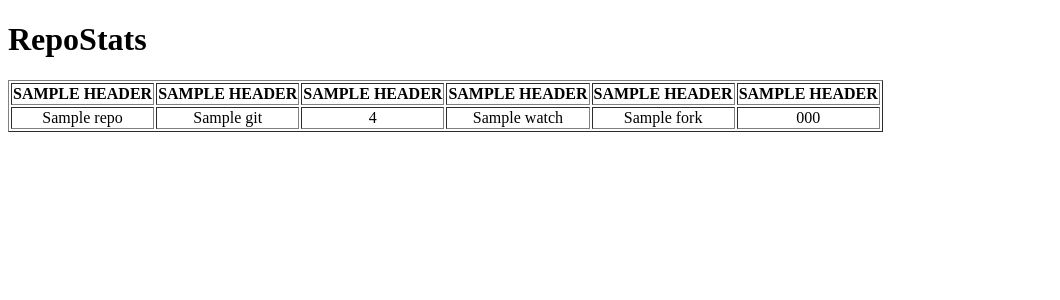
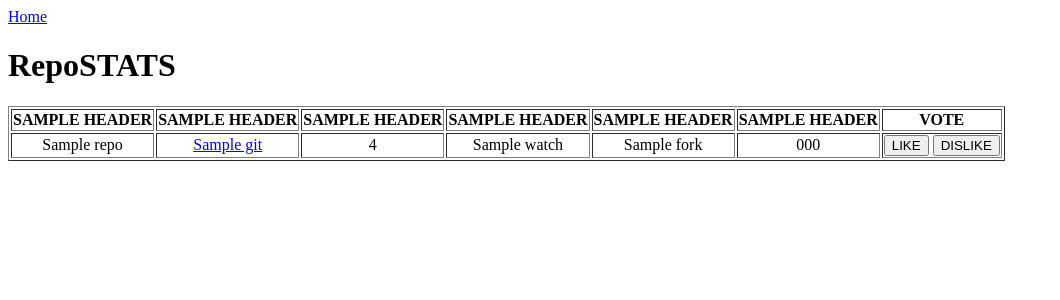
Before and after one commit to alecarb10/cli-apps-web-interface, a Flask app: template web/templates/data.html in a window 1280 px wide. Shown: the top 300 px of the page, without its empty margins (0-1060 px from the left). Run offline with Flask 3, Linux system fonts and the light colour scheme; the template is opened without the code that fills it: most values are stand-ins (such as "Sample title", 1, 10 or a date in 2020); parts of the project's set-up code (start-up, migrations or seed data) failed here and were passed over.

Commit message:
Minor changes

```diff
--- a/script/repostats-all-ridotto.py
+++ b/script/repostats-all-ridotto.py
@@ -29,7 +29,7 @@ def save(out_file_name, repositories, fieldnames):
     with open(out_file_name, "w") as outfilecsv:
         writer = csv.DictWriter(outfilecsv, delimiter="\t", fieldnames=fieldnames)
         writer.writeheader()
-        for data in repositories[:8]:
+        for data in repositories[:5]:
             writer.writerow(data)
 
 
@@ -60,7 +60,7 @@ def clone(repositories):
                  'https://dev.gnupg.org/', 'https://tildegit.org/', 'git://git.suckless.org/', 'https://git.sr.ht/',
                  'https://git.frama-c.com/', 'git://git.z3bra.org/', 'https://git.meli.delivery/',
                  'https://0xacab.org/', 'https://basedwa.re/', 'https://codeberg.org/']
-    for row in repositories[:8]:
+    for row in repositories[:5]:
         if row['cloned'] == 0:
             parent_dir = "/home/ale/tesi/cli-apps-web-interface/repositories"
             directory = row['name']
--- a/web/app.py
+++ b/web/app.py
@@ -5,6 +5,8 @@ app = Flask(__name__)
 
 
 title = "Cli Apps Web Interface"
+
+
 @app.route("/")
 def home():
     return render_template("home.html", title=title)
--- a/web/templates/data.html
+++ b/web/templates/data.html
@@ -6,7 +6,8 @@
 </head>
 
 <body>
-<h1>RepoStats</h1>
+<a href="/">Home</a>
+<h1>RepoSTATS</h1>
 <table border="1">
     <tr>
         <th>{{ header[0]|upper }}</th>
@@ -15,17 +16,23 @@
         <th>{{ header[4]|upper }}</th>
         <th>{{ header[5]|upper }}</th>
         <th>{{ header[6]|upper }}</th>
+        <th>VOTE</th>
     </tr>
     {% for repos in repositories %}
     <tr align="center">
         <td>{{ repos.name }}</td>
-        <td>{{ repos.git }}</td>
+        <td><a href={{ repos.git }}>{{ repos.git }}</a></td>
         <td>{{ repos.stars }}</td>
         <td>{{ repos.watch }}</td>
         <td>{{ repos.fork }}</td>
         <td>{{ repos.lines_of_code }}</td>
+        <td>
+            <button type="button">LIKE</button>
+            <button type="button">DISLIKE</button>
+        </td>
     </tr>
     {% endfor %}
 </table>
 </body>
+
 </html>
```
Also changed, not shown: web/templates/home.html (+4 -5 lines).
